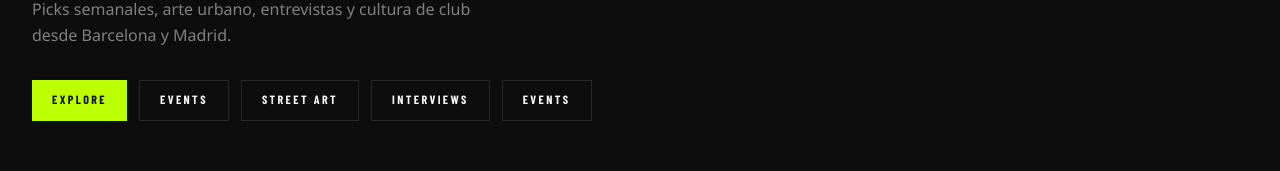
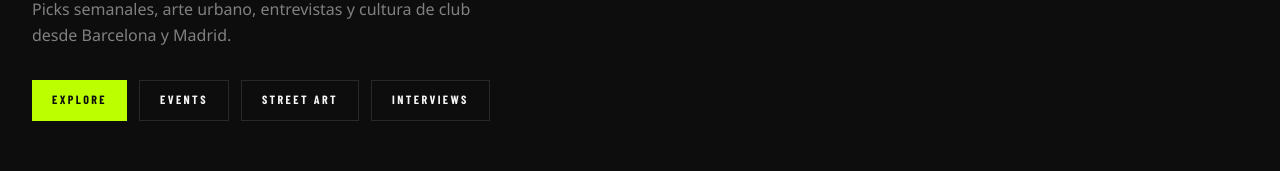
Before and after one commit to Arian1192/cooldown, a Next.js app in the folder web/: page / in a window 1280 px wide. Shown: the part 563-734 px from the top of the page. Built offline with nearby package versions, Linux system fonts and the light colour scheme; no server answers; a web font is replaced by a local one.

Commit message:
fix(home): remove duplicated Events CTA
Co-Authored-By: Paperclip <noreply@paperclip.ing>

```diff
--- a/web/src/app/page.tsx
+++ b/web/src/app/page.tsx
@@ -95,12 +95,6 @@ export default async function Home({
           >
             Interviews
           </Link>
-          <Link
-            href="/events"
-            className="inline-flex items-center border border-border px-5 py-2.5 font-display text-[12px] font-bold uppercase tracking-[0.2em] transition-colors hover:border-accent hover:text-accent"
-          >
-            Events
-          </Link>
         </div>
       </section>
 
```
